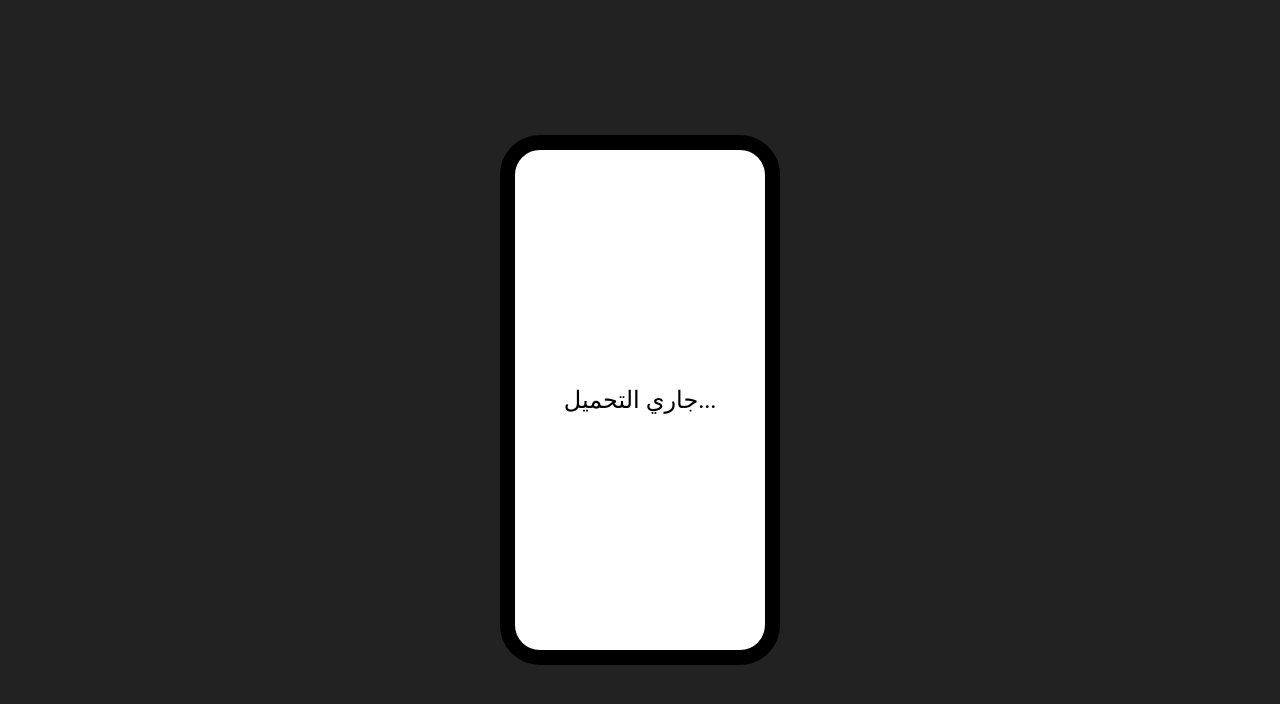
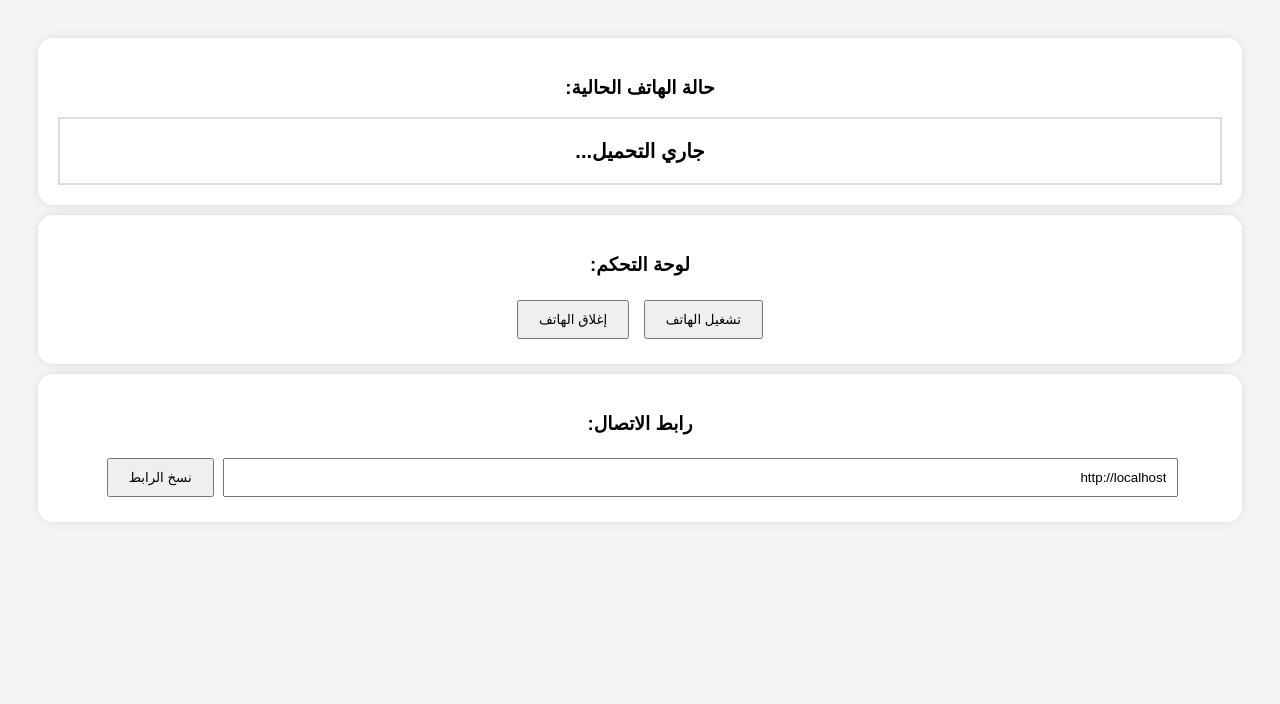
Before and after one commit to farsoog3-cell/Vvvvvvvvvvvvc, a website: page public/index.html in a window 1280 px wide. Drawn offline with Linux system fonts and the light colour scheme; no server answers.

Commit message:
Update index.html

```diff
--- a/public/index.html
+++ b/public/index.html
@@ -1,23 +1,63 @@
 <!DOCTYPE html>
-<html lang="ar">
+<html lang="ar" dir="rtl">
 <head>
     <meta charset="UTF-8">
+    <title>لوحة التحكم والهاتف</title>
     <style>
-        body { display: flex; justify-content: center; align-items: center; height: 100vh; background: #222; margin: 0; }
-        .phone { width: 250px; height: 500px; border: 15px solid #000; border-radius: 40px; background: white; display: flex; justify-content: center; align-items: center; font-size: 24px; transition: 0.5s; }
+        body { font-family: sans-serif; text-align: center; background: #f4f4f4; padding: 20px; }
+        .box { background: white; padding: 20px; border-radius: 15px; box-shadow: 0 0 10px rgba(0,0,0,0.1); margin: 10px; }
+        #phone { font-size: 20px; font-weight: bold; padding: 20px; border: 2px solid #ddd; }
+        button { padding: 10px 20px; margin: 5px; cursor: pointer; }
     </style>
 </head>
 <body>
-    <div id="phone" class="phone">جاري التحميل...</div>
+
+    <div class="box">
+        <h3>حالة الهاتف الحالية:</h3>
+        <div id="phone">جاري التحميل...</div>
+    </div>
+
+    <div class="box">
+        <h3>لوحة التحكم:</h3>
+        <button onclick="setStatus('مفتوح')">تشغيل الهاتف</button>
+        <button onclick="setStatus('مغلق')">إغلاق الهاتف</button>
+    </div>
+
+    <div class="box">
+        <h3>رابط الاتصال:</h3>
+        <input type="text" id="linkBox" readonly style="width: 80%; padding: 10px;">
+        <button onclick="copyLink()">نسخ الرابط</button>
+    </div>
 
     <script>
-        // دالة لجلب الحالة كل ثانية
+        // إظهار رابط الموقع في المربع
+        document.getElementById('linkBox').value = window.location.origin;
+
+        // دالة نسخ الرابط
+        function copyLink() {
+            const copyText = document.getElementById("linkBox");
+            copyText.select();
+            document.execCommand("copy");
+            alert("تم نسخ الرابط!");
+        }
+
+        // دالة تغيير الحالة
+        async function setStatus(status) {
+            await fetch('/api/set', {
+                method: 'POST',
+                headers: { 'Content-Type': 'application/json' },
+                body: JSON.stringify({ status: status })
+            });
+            alert("تم تغيير الحالة إلى: " + status);
+        }
+
+        // تحديث حالة الهاتف تلقائياً كل ثانية
         setInterval(async () => {
             const res = await fetch('/api/status');
             const data = await res.json();
             const phone = document.getElementById('phone');
             phone.innerText = data.status === 'مفتوح' ? 'الهاتف يعمل' : 'الهاتف مغلق';
-            phone.style.background = data.status === 'مفتوح' ? '#7cfc00' : 'white';
+            phone.style.color = data.status === 'مفتوح' ? 'green' : 'red';
         }, 1000);
     </script>
 </body>
```
